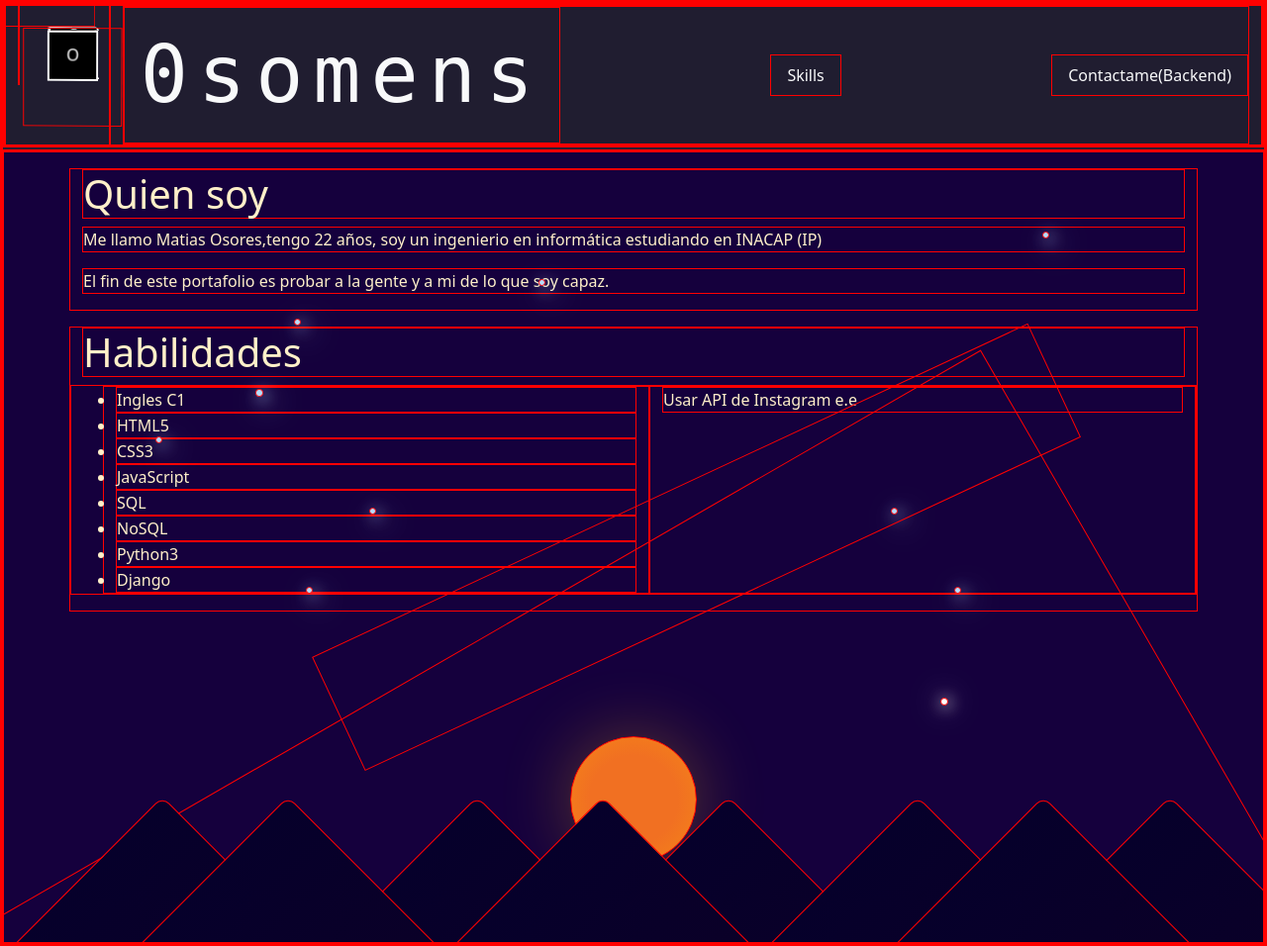
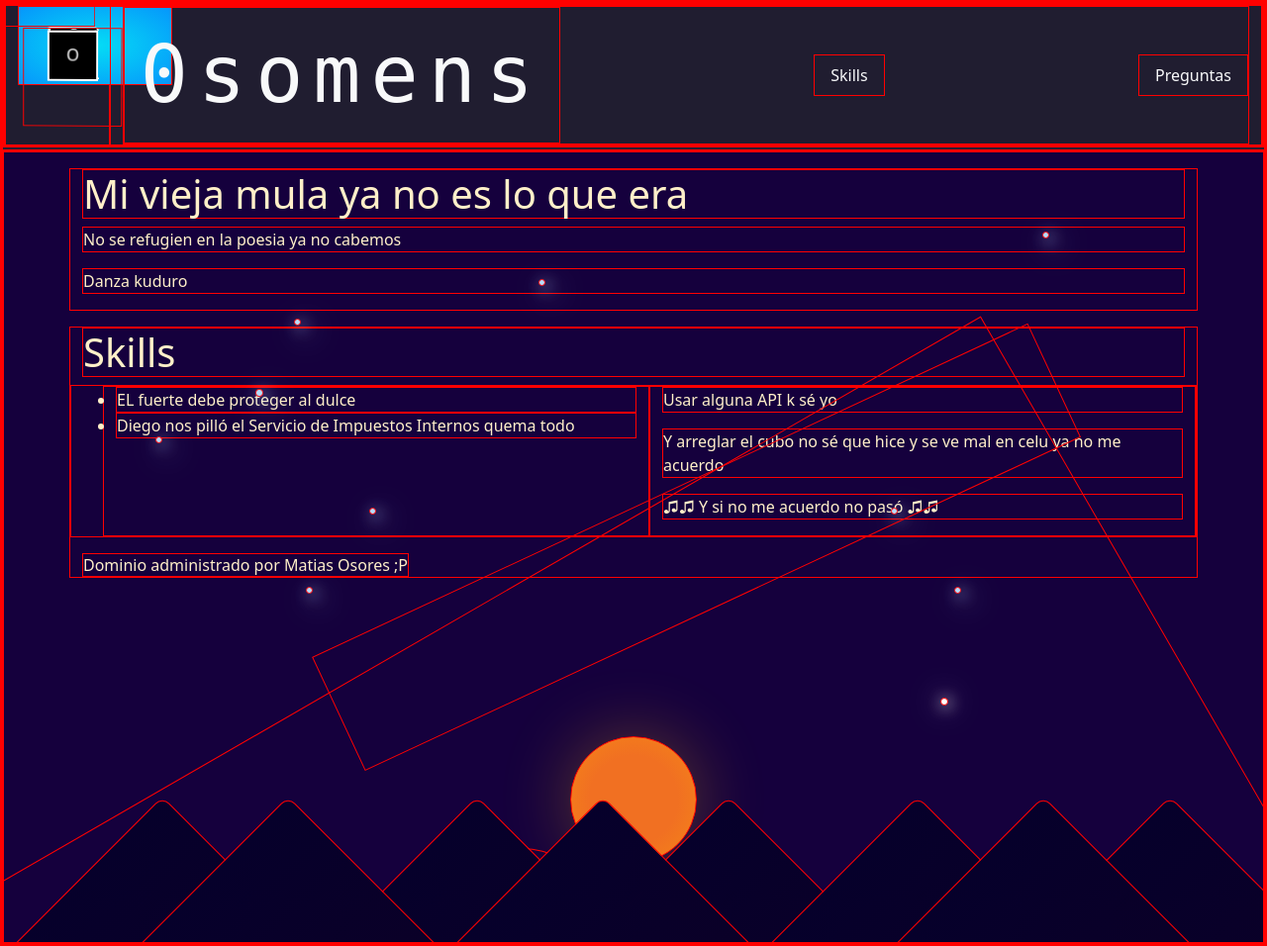
Before and after one commit to MatiasOso/Portfolio, a Django app: page / in a window 1280 px wide. Shown: the whole page at 99% size. Run offline with Django 5.2, Linux system fonts and the light colour scheme.

Commit message:
Todo x hoy muchanchos

```diff
--- a/blog/static/style.css
+++ b/blog/static/style.css
@@ -21,9 +21,7 @@
 .cube {
     height: 5vh;
     width: 12vw; /* Reduje el ancho del cuadro para hacerlo más pequeño */
-    position: absolute;
-    /* top: 50%;  */
-    /* left: 50%;  */
+    position: relative;
     transform: translate(-50%, -50%);
     perspective: 1000px;
 }
--- a/blog/templates/index.html
+++ b/blog/templates/index.html
@@ -9,32 +9,36 @@
 
     <div id="body">
         <div class="container block-1 mt-3" >
-            <h1>Quien soy</h1>
-            <p>Me llamo Matias Osores,tengo 22 años, soy un ingenierio en informática estudiando en INACAP (IP)</p>
-            <p>El fin de este portafolio es probar a la gente y a mi de lo que soy capaz.</p>
+            <h1>Mi vieja mula ya no es lo que era</h1>
+            <p>No se refugien en la poesia ya no cabemos</p>
+            <p>Danza kuduro</p>
             </div>
 
 
             <div class="container block-2 mt-3" >
-                <h1>Habilidades</h1>
+                <h1>Skills</h1>
                 <ul class="row">
                     <div class="col-6">
-                        <li>Ingles C1</li>
+                        <li>EL fuerte debe proteger al dulce</li>
+                        <li>Diego nos pilló el Servicio de Impuestos Internos quema todo</li>
+                        {% comment %} <li>Ingles C1</li>
                         <li>HTML5</li>
                         <li>CSS3</li>
                         <li>JavaScript</li>
-                        <li>SQL</li>
-                        <li>NoSQL</li>
+                        <li>SQL (Oracle)</li>
+                        <li>NoSQL(MongoDB)</li>
                         <li>Python3</li>
                         <li>Django</li>
+                        <li>AWS cloud</li>
+                        <li>Excell</li> {% endcomment %}
                     </div>
                     <div class="col-6">
-                        <p>Usar API de Instagram e.e</p>
-
-
-
+                        <p>Usar alguna API k sé yo</p>
+                        <p>Y arreglar el cubo no sé que hice y se ve mal en celu ya no me acuerdo</p>
+                        <p> ♫♫ Y si no me acuerdo no pasó ♫♫</p>
                     </div>
                 </ul>
+                <h1(sub?)>Dominio administrado por Matias Osores ;P</h1>
             </div>
         <div id="moon">
             <div id="filled-moon">
--- a/blog/templates/layouts/header.html
+++ b/blog/templates/layouts/header.html
@@ -34,9 +34,9 @@
                 <div class="col">
                     <ul class="nav nav-pills d-flex justify-content-between align-items-center h-100">
                         <li class="nav-item writer1"><a href="#" class="nav-link text-light name">0somens</a></li>
-                        <li class="nav-item"><a href="#" class="nav-link text-light">Skills</a></li>
+                        <li class="nav-item"><a href="/skills" class="nav-link text-light">Skills</a></li>
                         <li class="nav-item">
-                            <a href="#" class="nav-link text-light">Contactame(Backend)</a>
+                            <a href="/ask" class="nav-link text-light">Preguntas</a>
                         </li>
                     </ul>
                 </div>
--- /dev/null
+++ b/blog/templates/skills.html
@@ -0,0 +1 @@
+<h1> Error 404 skills not found ;( <h1>
--- a/blog/urls.py
+++ b/blog/urls.py
@@ -7,5 +7,8 @@
 urlpatterns = [
     # path('admin/', admin.site.urls),
     path('', views.index, name='index'),
+    path('skills', views.index, name='skills'),
+    path('ask',views.ask, name='ask'),
+
 
 ] + static(settings.STATIC_URL, document_root=settings.STATIC_ROOT)
--- a/blog/views.py
+++ b/blog/views.py
@@ -4,3 +4,10 @@
 
 def index(request):
     return render(request, 'index.html')
+
+
+def skills(request):
+    return render(request, 'skills.html')
+
+def ask(request):
+    return render(request,'ask.html')
--- a/portfolio/urls.py
+++ b/portfolio/urls.py
@@ -23,7 +23,10 @@
 urlpatterns = [
     path('admin/', admin.site.urls),
     path('', views.index, name='index'),
-    path('fuckdjango', include ('blog.urls')),
+    path('path1', include ('blog.urls')),
+    path('skills', views.skills, name='skills'),
+    path('ask',views.ask, name='ask'),
+
 
 
 
```
Also changed, not shown: blog/templates/ask.html (added, +13 -0 lines), 1 other file.
